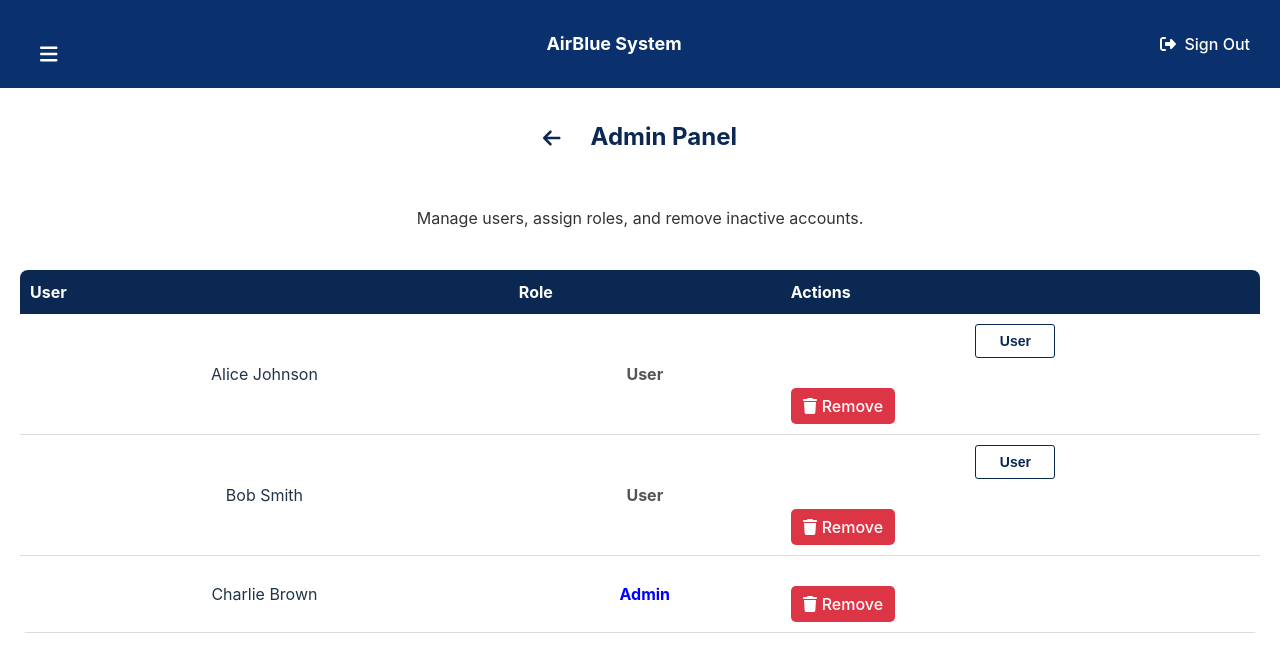
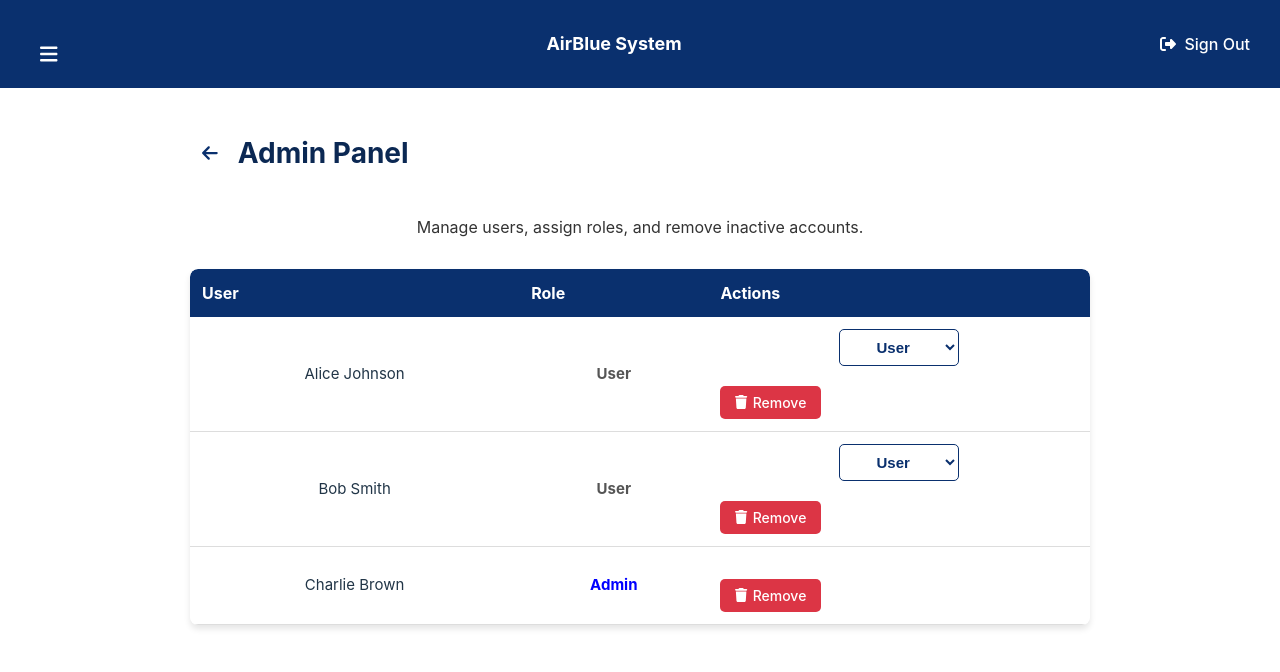
Before and after one commit to RR1288/AirBlue-frontend, a React (Vite) app: page /admin in a window 1280 px wide. Shown: the top 672 px of the page. Built offline with nearby package versions, Linux system fonts and the light colour scheme.

Commit message:
User-dropdown styling

```diff
--- a/src/components/Header.module.css
+++ b/src/components/Header.module.css
@@ -16,9 +16,11 @@
   }
 
   .title {
-    margin: 0;
+    margin: 0px;
+    align-items: center;
     font-size: 18px;
     color: white;
+
   }
 
   .roleSwitcher {
@@ -26,6 +28,21 @@
     padding: 5px;
     border-radius: 5px;
     font-size: 16px;
+    background-color: #0A306E;
+    color: #ffffff;
+    cursor: pointer;
+    font-weight: bold;
+    cursor: pointer;
+    outline: none;
+    transition: background-color 0.3s, box-shadow 0.3s;
+  }
+
+  .roleSwitcher:hover {
+    background-color: #0A306E;
+  }
+
+  .roleSwitcher:focus {
+    box-shadow: 0 0 5px rgba(255, 255, 255, 0.8);
   }
 
   .signOut {
--- a/src/config/roleOptions.js
+++ b/src/config/roleOptions.js
@@ -13,7 +13,7 @@ import {
 
   const roleOptions = {
     admin: [
-      { link: "/admin-add-staff", icon: faUser, label: "Add Staff" },
+      { link: "/admin", icon: faUser, label: "Admin Panel" },
     ],
     eventPlanner: [
       { link: "/create-event", icon: faCalendarPlus, label: "Create Event" },
@@ -35,7 +35,7 @@ import {
   const sidebarOptions = Object.fromEntries(
     Object.entries(roleOptions).map(([role, options]) => [
       role,
-      [{ link: "/home", icon: faHome, label: "Home" }, ...options, { link: "/account-settings", icon: faCog, label: "Account Settings" }],
+      [{ link: "/home", icon: faHome, label: "Home" }, ...options, { link: "/user-info", icon: faCog, label: "User Info" }],
     ])
   );
 
--- a/src/pages/AdminPage.jsx
+++ b/src/pages/AdminPage.jsx
@@ -1,7 +1,7 @@
 import React, { useState } from 'react';
 import Header from '../components/Header';
 import { FontAwesomeIcon } from '@fortawesome/react-fontawesome';
-import { faUserShield, faTrash, faArrowLeft } from '@fortawesome/free-solid-svg-icons';
+import { faUserShield, faTrash, faArrowLeft, faAlignJustify } from '@fortawesome/free-solid-svg-icons';
 import { Link } from 'react-router-dom';
 
 const AdminPage = () => {
@@ -100,61 +100,74 @@ const styles = {
         flexDirection: 'column',
         minHeight: '100vh',
         width: '100vw',
-        backgroundColor: '#FFFFFF'
+        backgroundColor: '#FFFFFF',
     },
     mainContent: {
         flex: 1,
         display: 'flex',
         flexDirection: 'column',
         alignItems: 'center',
-        padding: '20px',
+        padding: '40px 20px',
     },
     headerRow: {
         display: 'flex',
         alignItems: 'center',
-        marginBottom: '20px'
+        marginBottom: '20px',
+        width: '100%',
+        maxWidth: '900px',
     },
     backButton: {
         textDecoration: 'none',
-        color: '#0B2853',
-        marginRight: '20px'
+        color: '#0A306E',
+        backgroundColor: '#ffffff',
+        padding: '8px 12px',
+        borderRadius: '5px',
+        fontSize: '16px',
+        fontWeight: 'bold',
     },
     icon: {
-        fontSize: '20px',
-        marginRight: '10px'
+        fontSize: '18px',
+        marginRight: '8px',
     },
     title: {
-        fontSize: '24px',
+        fontSize: '28px',
         fontWeight: 'bold',
-        color: '#0B2853'
+        color: '#0B2853',
+        textAlign: 'center',
+        margin: '10px 0',
     },
     description: {
         fontSize: '16px',
         color: '#333',
-        marginBottom: '20px',
-        textAlign: 'center'
+        marginBottom: '30px',
+        textAlign: 'center',
+        maxWidth: '600px',
     },
     tableContainer: {
         width: '100%',
+        maxWidth: '900px',
         overflowX: 'auto',
-        marginTop: '20px',
+        borderRadius: '8px',
+        backgroundColor: '#FFFFFF',
+        boxShadow: '0px 4px 6px rgba(0, 0, 0, 0.1)',
     },
     table: {
         width: '100%',
         borderCollapse: 'collapse',
-        backgroundColor: '#F9F9F9',
         borderRadius: '8px',
         overflow: 'hidden',
     },
     th: {
-        backgroundColor: '#0B2853',
+        backgroundColor: '#0A306E',
         color: 'white',
-        padding: '10px',
+        padding: '12px',
         textAlign: 'left',
+        fontSize: '16px',
     },
     td: {
-        padding: '10px',
+        padding: '12px',
         borderBottom: '1px solid #ddd',
+        fontSize: '15px',
     },
     row: {
         backgroundColor: 'white',
@@ -162,32 +175,33 @@ const styles = {
     },
     roleDropdown: {
         padding: '8px',
-        borderRadius: '3px',
-        border: '1px solid #0B2853',  // AirBlue primary color border
+        borderRadius: '5px',
+        border: '1px solid #0A306E',
         cursor: 'pointer',
-        marginRight: '10px',
-        backgroundColor: '#FFFFFF',  // White background
-        color: '#0B2853',  // AirBlue text color
-        fontSize: '14px',
+        backgroundColor: '#FFFFFF',
+        color: '#0A306E',
+        fontSize: '15px',
         fontWeight: 'bold',
         outline: 'none',
         transition: '0.3s',
-        appearance: 'none',  // Removes default browser styling
-        width: '80px',
+        width: '120px',
         textAlign: 'center',
-        marginBottom: '10px',
     },
-
     removeButton: {
         backgroundColor: '#dc3545',
         color: 'white',
-        padding: '8px 12px',
+        padding: '8px 15px',
         borderRadius: '5px',
         border: 'none',
         cursor: 'pointer',
         display: 'flex',
         alignItems: 'center',
-        gap: '5px'
+        gap: '5px',
+        fontSize: '14px',
+        transition: '0.2s ease-in-out',
+    },
+    removeButtonHover: {
+        backgroundColor: '#b52b3a',
     },
     placeholderText: {
         textAlign: 'center',
@@ -197,4 +211,5 @@ const styles = {
     }
 };
 
+
 export default AdminPage;
```
